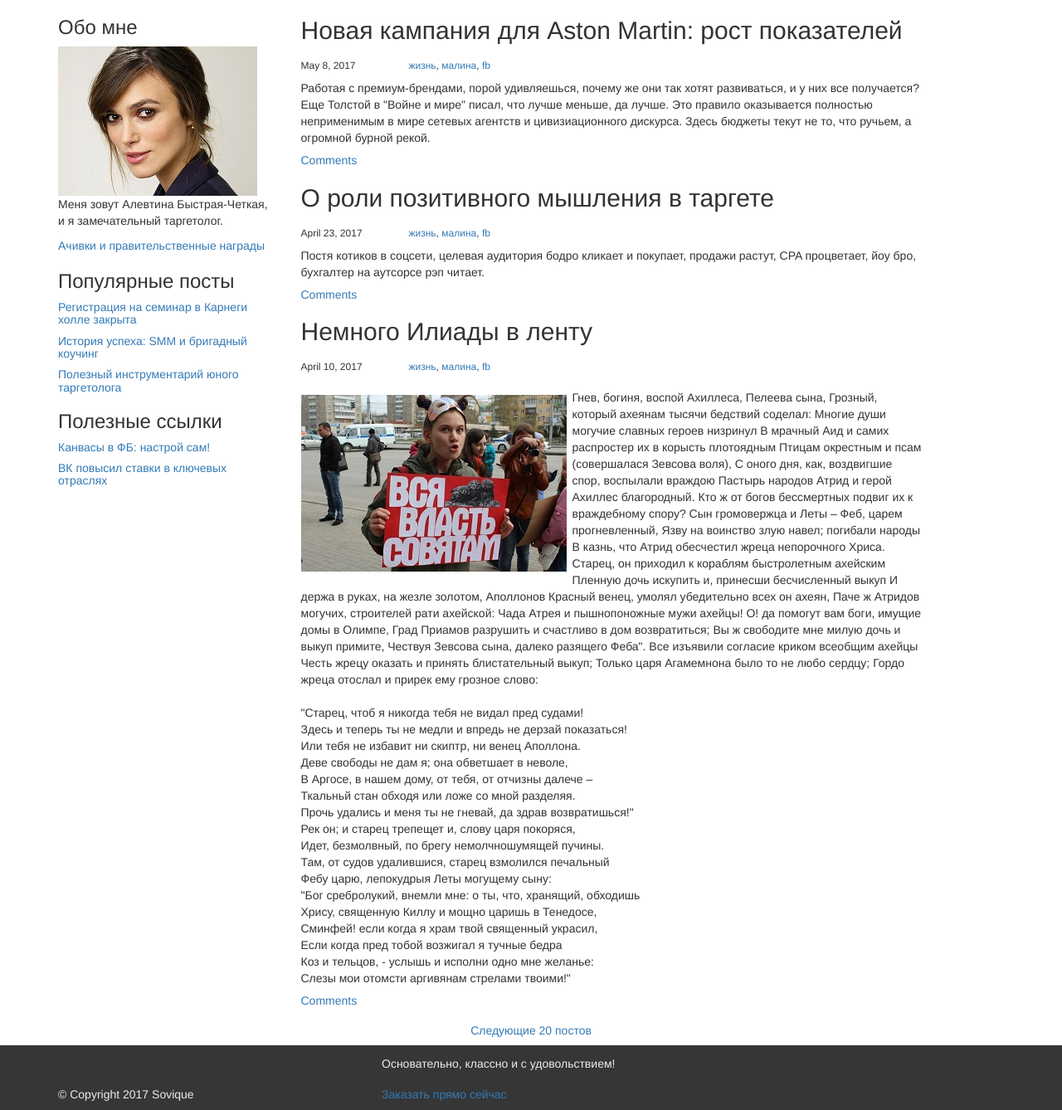
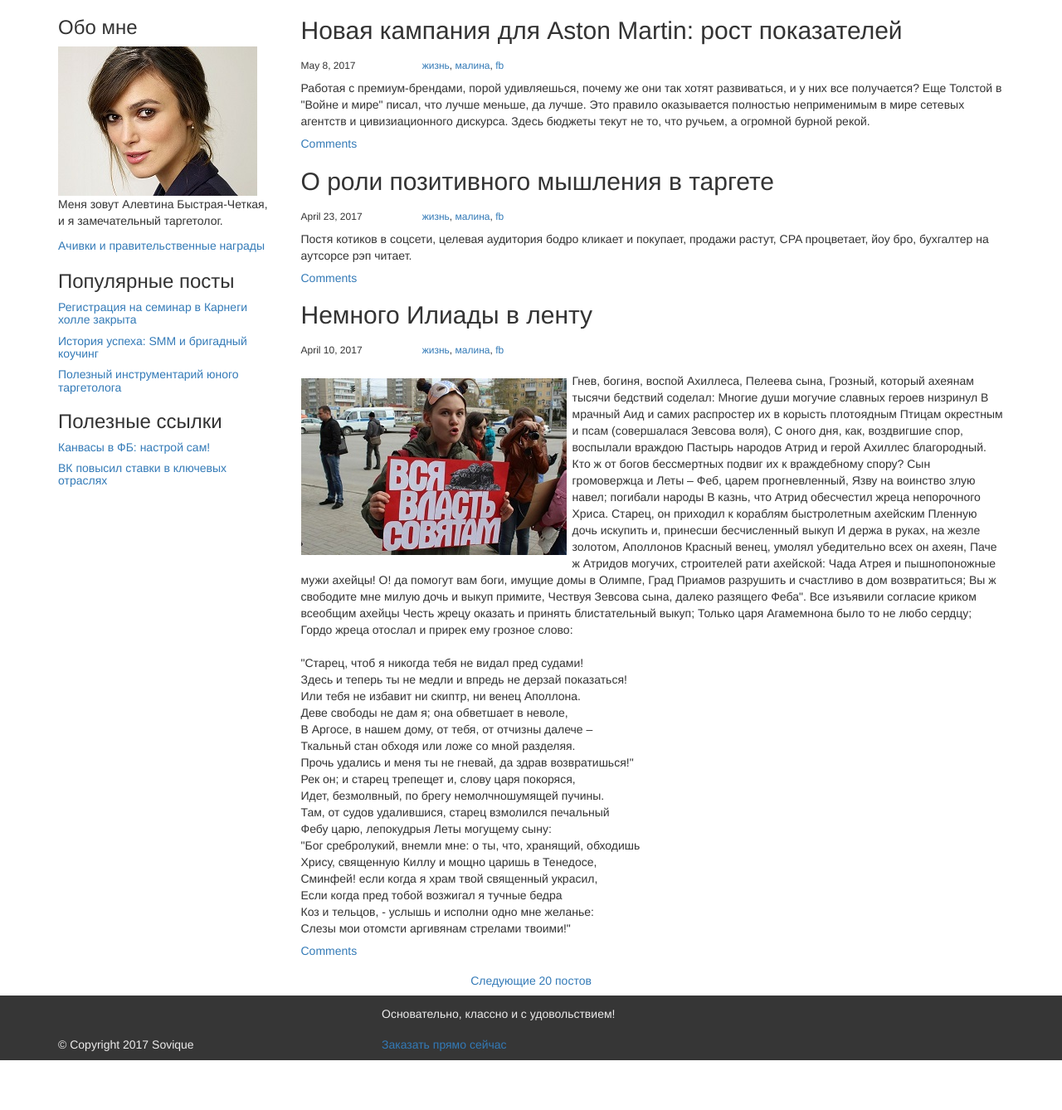
Before and after one commit to vadimshepelev/sovblog, a Django app: page / in a window 1280 px wide. Shown: the part 116-1454 px from the top of the page at 83% size. After the commit the page ends 1394 px from the top, so only its background shows below. Run offline with Django 3.2, Linux system fonts and the light colour scheme; data comes from the database, SQL or seed files in the repository; some libraries are stand-ins or nearby versions.

Commit message:
offset column fixed

```diff
--- a/sb/www/templates/index.html
+++ b/sb/www/templates/index.html
@@ -46,8 +46,9 @@
        <h5><a href='/'>ВК повысил ставки в ключевых отраслях</a></h5>
 	  </section>
      </div>
-     <div class='col-md-offset-1'></div>
-     <div class='col-md-8'>
+   <!--  <div class='col-md-offset-1'></div> -- вот так НЕ РАБОТАЕТ! это не создает сдвига. -->
+   <!--  <div class='col-md-9 col-md-offset-1'>	-- а вот так РАБОТАЕТ! это сдвиг на 1 единицу + колонка в 9 единиц -->
+	  <div class='col-md-9'>
 	  {% for post in posts %}
 	   <section>
 		<h2>{{post.title}}</h2>
```
